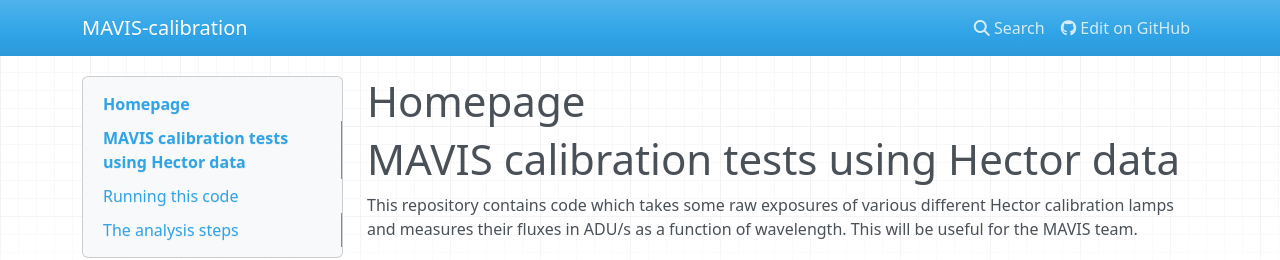
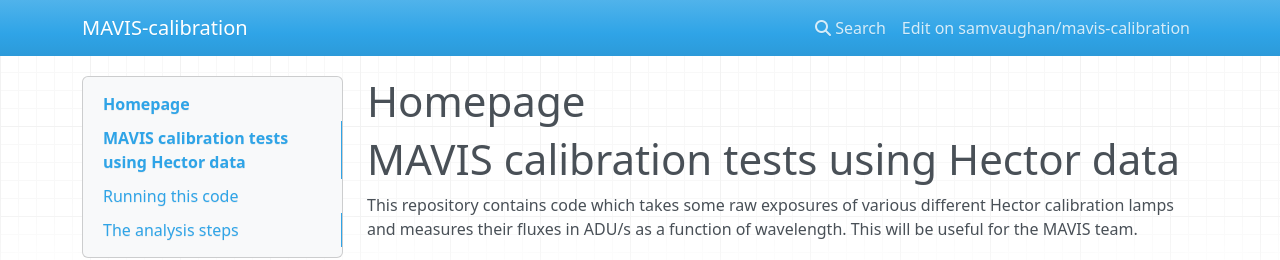
Before and after one commit to samvaughan/mavis-calibration, an MkDocs documentation site: the page built from docs/index.md, in a window 1280 px wide. Shown: the top 260 px of the page. Built offline with MkDocs 1.6.1, drawn with Linux system fonts in a browser that asks for light colours; nearby versions of some CDN libraries.

Commit message:
added repo names/urls to mkdocs

```diff
--- a/mkdocs.yml
+++ b/mkdocs.yml
@@ -1,4 +1,11 @@
 site_name: MAVIS-calibration
 
-site_url: https://samvaughan.github.io/mavis-calibration/
+site_url: https://samvaughan.github.io/mavis-calibration
 repo_url: https://github.com/samvaughan/mavis-calibration
+repo_name: samvaughan/mavis-calibration
+
+edit_uri: edit/main/docs/
+
+theme:
+  icon:
+    repo: fontawesome/brands/github
```
